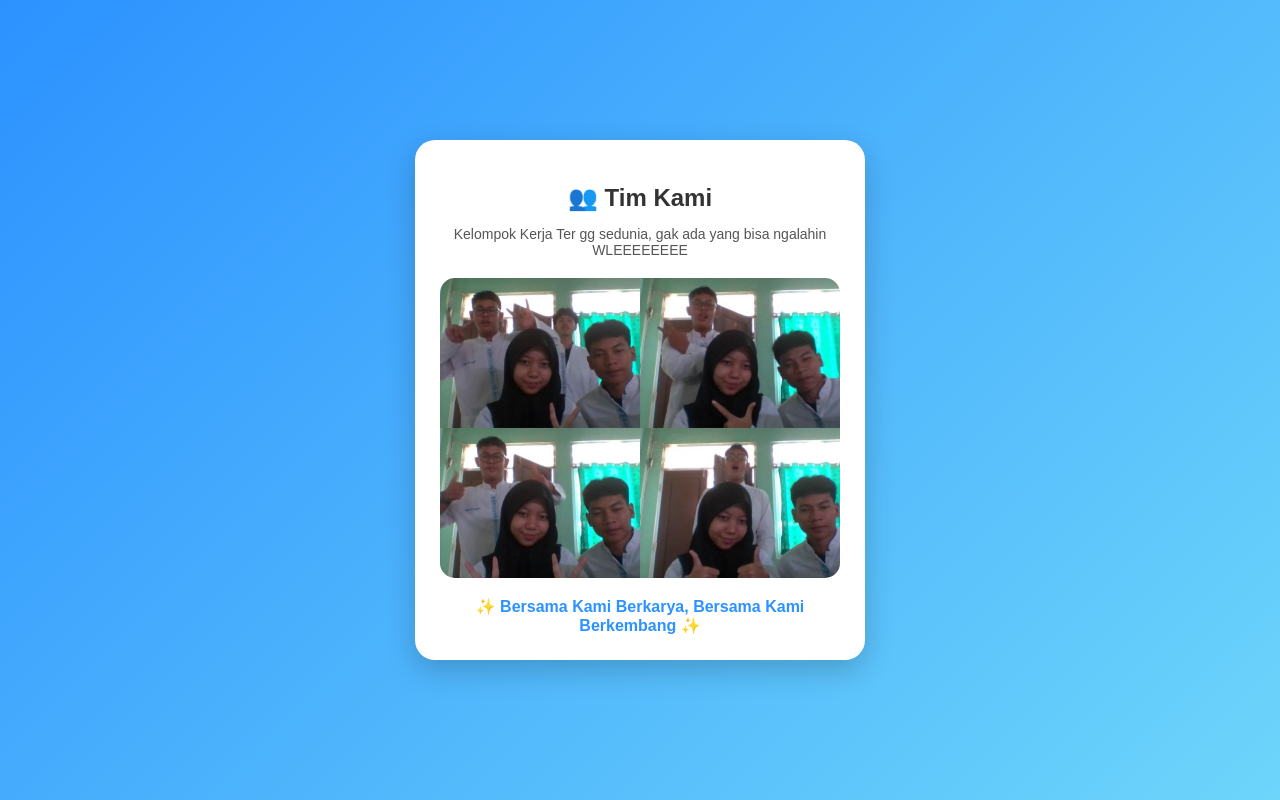
After one commit to nonopcintakucing/KELOMPOK-1, a PHP site: page /kelompok.html in a window 1280 px wide. The commit adds this page. Run offline with PHP 8.4, Linux system fonts and the light colour scheme.

Commit message:
pesan commit

```diff
--- a/dashboard.php
+++ b/dashboard.php
@@ -77,6 +77,7 @@
 
         <a href="crud.php" class="btn">📊 Data Penjualan</a>
         <a href="#" class="btn">📦 Data Product</a>
+        <a href="kelompok.html"class="btn"> Foto Kelompok</a>
         <a href="logout.php" class="btn logout">🚪 Logout</a>
     </div>
 
--- /dev/null
+++ b/kelompok.html
@@ -0,0 +1,85 @@
+<!DOCTYPE html>
+<html lang="id">
+<head>
+    <meta charset="UTF-8">
+    <meta name="viewport" content="width=device-width, initial-scale=1.0">
+    <title>Tim Kami</title>
+
+    <style>
+        body {
+            margin: 0;
+            font-family: 'Poppins', sans-serif;
+            background: linear-gradient(135deg, #2c92ff, #6dd5fa);
+            height: 100vh;
+            display: flex;
+            justify-content: center;
+            align-items: center;
+        }
+
+        .container {
+            background: white;
+            padding: 25px;
+            border-radius: 20px;
+            box-shadow: 0 10px 30px rgba(0,0,0,0.2);
+            text-align: center;
+            width: 400px;
+            animation: fadeIn 1s ease;
+        }
+
+        h2 {
+            margin-bottom: 10px;
+            color: #333;
+        }
+
+        p {
+            font-size: 14px;
+            color: #555;
+            margin-bottom: 20px;
+        }
+
+        img {
+            width: 100%;
+            border-radius: 15px;
+            transition: 0.4s;
+        }
+
+        img:hover {
+            transform: scale(1.05);
+            box-shadow: 0 10px 20px rgba(0,0,0,0.3);
+        }
+
+        .caption {
+            margin-top: 15px;
+            font-weight: bold;
+            color: #2c92ff;
+        }
+
+        @keyframes fadeIn {
+            from {
+                opacity: 0;
+                transform: translateY(20px);
+            }
+            to {
+                opacity: 1;
+                transform: translateY(0);
+            }
+        }
+    </style>
+</head>
+<body>
+
+<div class="container">
+    <h2>👥 Tim Kami</h2>
+    <p>
+        Kelompok Kerja Ter gg sedunia, gak ada yang bisa ngalahin WLEEEEEEEE
+    </p>
+
+    <img src="WhatsApp Image 2026-04-24 at 08.18.03.jpeg" alt="Foto Kelompok">
+
+    <div class="caption">
+        ✨ Bersama Kami Berkarya, Bersama Kami Berkembang ✨
+    </div>
+</div>
+
+</body>
+</html>
```
Also changed, not shown: WhatsApp Image 2026-04-24 at 08.18.03.jpeg (added).
